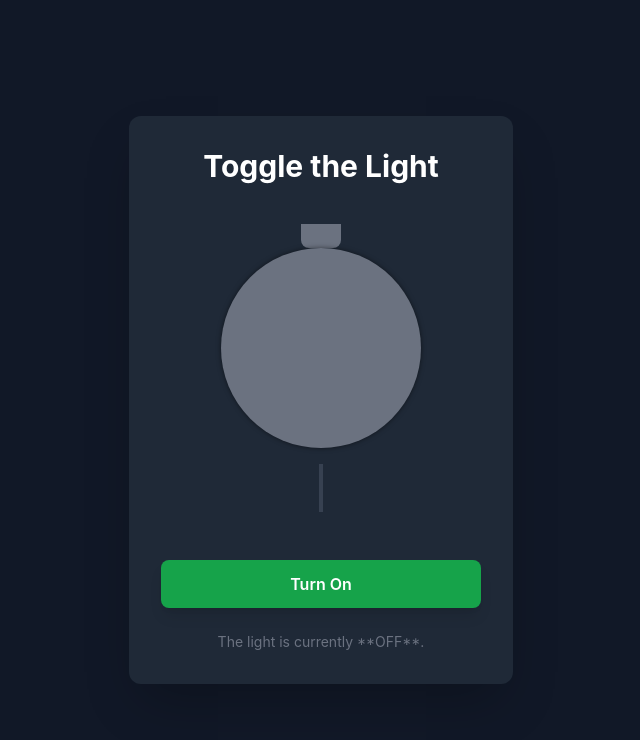
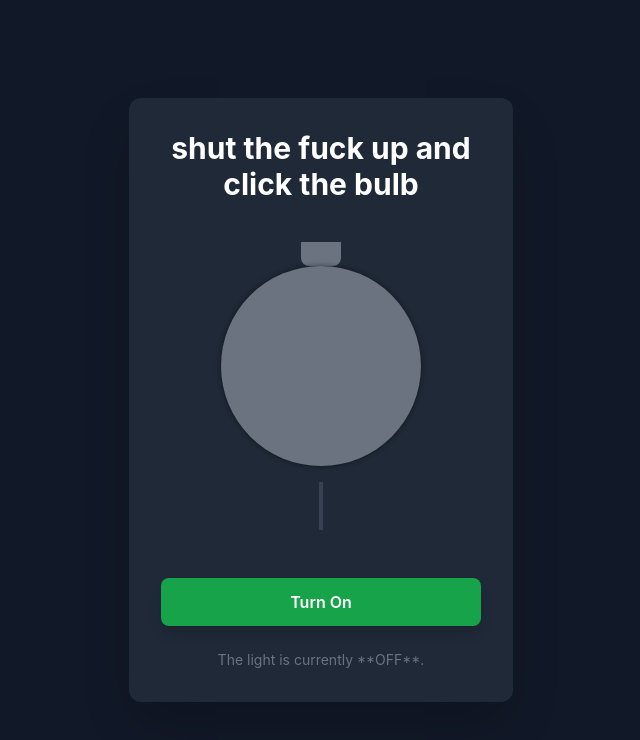
Before and after one commit to paytu2002716-ops/my-escape_switch, a plain HTML site: page index.html in a window 1280 px wide. Shown: the whole page, without its empty margins (319-959 px from the left). Drawn offline with nearby package versions, Linux system fonts and the light colour scheme.

Commit message:
Update index.html

```diff
--- a/index.html
+++ b/index.html
@@ -49,7 +49,7 @@
 
     <div class="p-8 rounded-xl shadow-2xl transition-all duration-500 w-11/12 max-w-sm" id="card-container">
         <h1 class="text-3xl font-bold text-center mb-10 text-white" id="title-text">
-            Toggle the Light
+            shut the fuck up and click the bulb
         </h1>
 
         <!-- The Bulb Visualization -->
```
